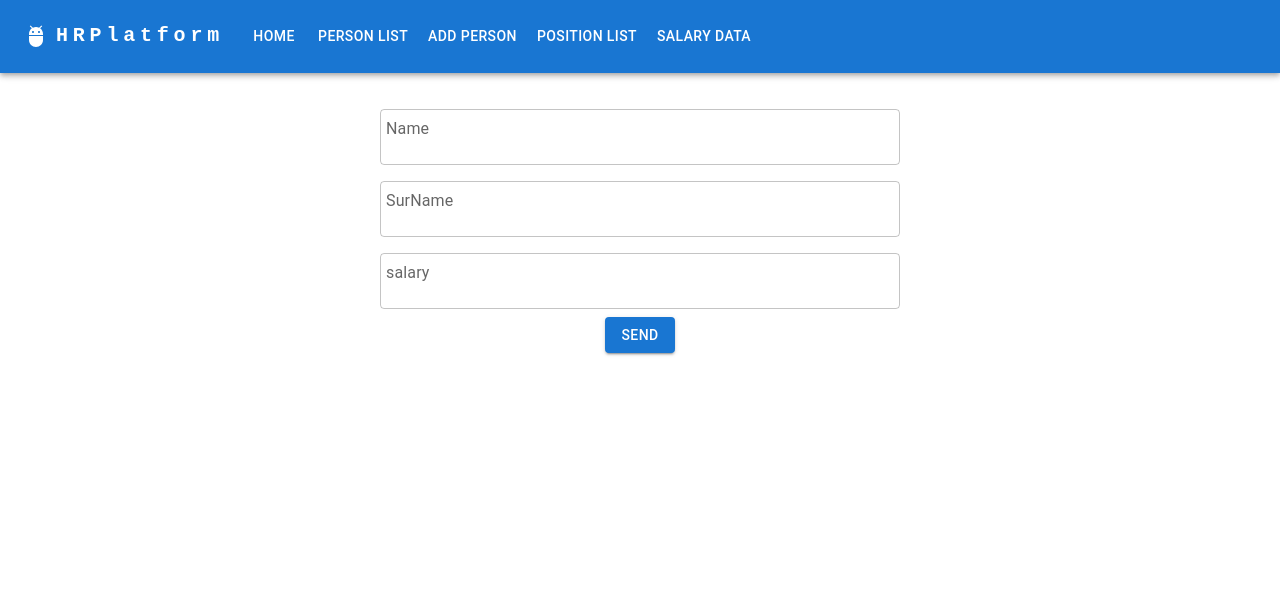
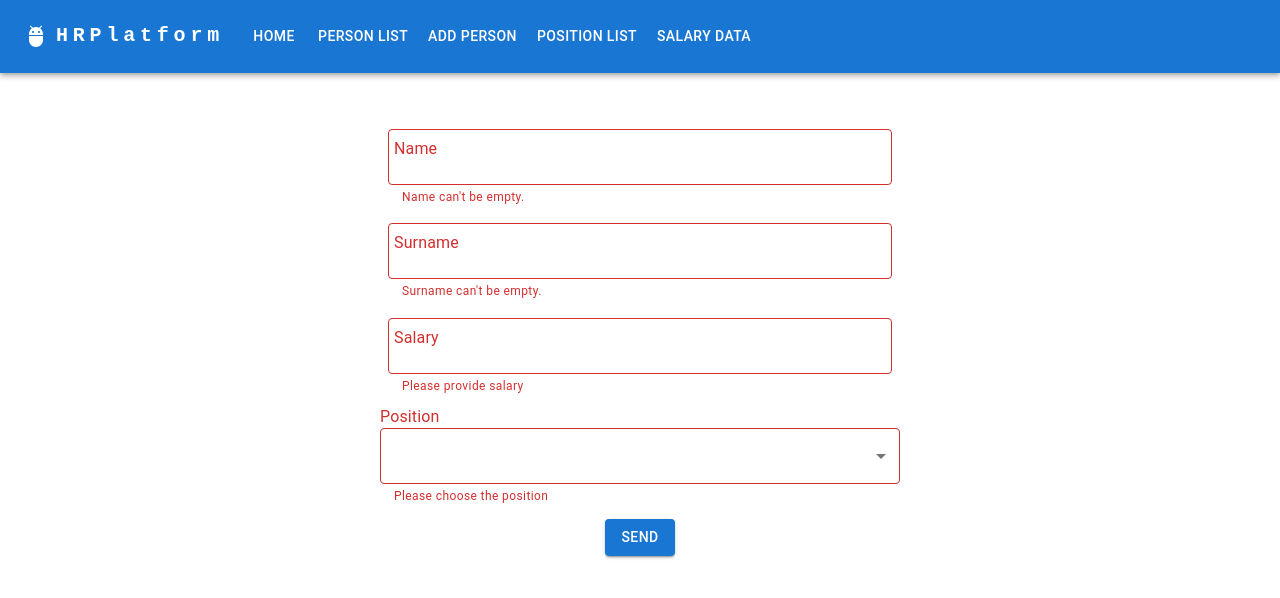
Before and after one commit to chimny/HRPlatformFrontEnd, a React (Create React App) app: page /persons/addPerson in a window 1280 px wide. Shown: the top 598 px of the page. Built offline with nearby package versions, Linux system fonts and the light colour scheme.

Commit message:
form work

```diff
--- a/src/components/AddPerson/AddPerson.tsx
+++ b/src/components/AddPerson/AddPerson.tsx
@@ -1,8 +1,12 @@
+import {FormEvent, useState} from "react"
+import {InsertedPersonRes} from "../../../../backend/types/person";
+
 import Button from "@mui/material/Button";
 import Container from "@mui/material/Container";
 import TextField from "@mui/material/TextField";
-import {FormEvent, useState} from "react"
-import {InsertedPersonRes, PersonEntity} from "../../../../backend/types/person"
+import MenuItem from '@mui/material/MenuItem';
+import Select from '@mui/material/Select';
+import {FormControl, FormLabel,FormHelperText} from '@mui/material';
 
 import './styledForm.css'
 import {Spinner} from "../Spinner/Spinner";
@@ -12,22 +16,25 @@ import {Alert} from "@mui/material";
 import {SeverityStatus} from "./interface/severityStatusInterface";
 import {updateForm} from "../../Utils/functions/updateForm";
 import {AddPersonType} from "./interface/formInterface";
+import {positionList} from "../../data/positionList";
 
 
 export const AddPerson = () => {
 
-    //@todo write option to have not defined position
     const initialState: AddPersonType = {
         name: '',
         surName: '',
-        position:'Assistant',
-        salary:0
+        position: '',
+        salary: '',
     };
 
-    const initialSeverityStatusState: SeverityStatus = {status: 'error', message: 'unexpected error, please try again later'}
+    const initialSeverityStatusState: SeverityStatus = {
+        status: 'error',
+        message: 'unexpected error, please try again later'
+    }
 
 
-    const [form, setForm] = useState<PersonEntity>(initialState);
+    const [form, setForm] = useState<AddPersonType>(initialState);
     const [loading, setLoading] = useState<boolean>(false);
     const [open, setOpen] = useState<boolean>(false);
     const [severityStatus, setSeverityStatus] = useState<SeverityStatus>(initialSeverityStatusState)
@@ -44,13 +51,11 @@ export const AddPerson = () => {
     };
 
 
-
-
     const sendForm = async (e: FormEvent) => {
         e.preventDefault();
         setLoading(true);
         try {
-            const res = await fetch(`http://localhost:3001/persons/addPerson`, {
+            const res = await fetch(`http://localhost:3001/addPerson`, {
                 method: 'POST',
                 headers: {
                     'Content-Type': 'application/json',
@@ -59,15 +64,13 @@ export const AddPerson = () => {
             });
             const responseMes: InsertedPersonRes = await res.json();
 
-         setSeverityStatus({status:responseMes.status, message:responseMes.message})
+            setSeverityStatus({status: responseMes.status, message: responseMes.message})
 
 
-        }
-        catch (e) {
+        } catch (e) {
             console.error(`unexpected error occured ${e}`);
             setSeverityStatus(initialSeverityStatusState)
-        }
-        finally {
+        } finally {
             setLoading(false);
             handleClick();
             setForm(initialState);
@@ -82,20 +85,56 @@ export const AddPerson = () => {
     }
 
 
-    return (<Container maxWidth="sm" sx={{padding: '20px'}}>
-            <form className={'styledForm'}>
-                <TextField id="outlined-basic" label="Name" variant="outlined" value={form.name} sx={{padding: '8px'}}
-                          onChange={e => updateForm('name', e.target.value,form,setForm)}/>
-                <TextField id="outlined-basic" label="SurName" variant="outlined" value={form.surName}
+    return (<Container
+            maxWidth="sm" sx={{padding: '20px'}}
+        >
+            <div className={'styledForm'}
+                 // fullWidth={true}
+            >
+
+                <TextField error   helperText="Name can't be empty." id="outlined-basic" label="Name" variant="outlined" value={form.name} sx={{padding: '8px'}}
+                           onChange={e => updateForm('name', e.target.value, form, setForm)}/>
+
+                <TextField  error   helperText="Surname can't be empty." id="outlined-basic" label="Surname" variant="outlined" value={form.surName}
                            sx={{padding: '8px'}}
-                           onChange={e => updateForm('surName', e.target.value,form,setForm)}/>
-                <TextField id="outlined-basic" label="salary" variant="outlined" value={form.surName}
+                           onChange={e => updateForm('surName', e.target.value, form, setForm)}/>
+
+                <TextField error   helperText="Please provide salary"  id="outlined-basic" label="Salary" variant="outlined" value={form.salary}
                            sx={{padding: '8px'}}
-                           onChange={e => updateForm('s', e.target.value,form,setForm)}/>
-                <Button variant="contained" sx={{margin: '0 auto'}} onClick={sendForm}>Send</Button>
-            </form>
+                           onChange={e => updateForm('salary', e.target.value, form, setForm)}/>
 
-            <Snackbar open={open} autoHideDuration={6000} onClose={handleClose}>
+                <FormControl className={'styledForm'} fullWidth={true} error>
+                <FormLabel id="position-label"   >Position</FormLabel>
+                <Select
+                    error
+                    labelId="position-label"
+                    id="demo-simple-select"
+                    value={form.position}
+                    label="Position"
+                    onChange={e => updateForm('position', e.target.value, form, setForm)}
+                    renderValue={(selected) => {
+                        if (selected.length === 0) {
+                            return <em>Position</em>;
+                        }
+
+                        return selected;
+                    }}
+                >
+
+                    {positionList.map((position) => {
+                        return (
+                            <MenuItem key={position} value={position}>{position}</MenuItem>
+                        )
+                    })}
+
+
+                </Select>
+                    <FormHelperText>Please choose the position</FormHelperText>
+                </FormControl>
+                <Button variant="contained" sx={{margin: '12px auto'}} onClick={sendForm}>Send</Button>
+            </div>
+
+            <Snackbar open={open} autoHideDuration={8000} onClose={handleClose}>
 
                 <Alert onClose={handleClose} severity={severityStatus.status} sx={{width: '100%'}}>
                     {severityStatus.message}
--- a/src/components/AddPerson/styledForm.css
+++ b/src/components/AddPerson/styledForm.css
@@ -3,5 +3,6 @@
 .styledForm{
     display:flex;
     flex-direction: column;
-    padding: 8px;
+    padding: 16px;
+    margin: 12px 0;
 }
--- /dev/null
+++ b/src/data/positionList.ts
@@ -0,0 +1,4 @@
+import {PositionList} from "../../../backend/types/personPosition";
+
+
+export const positionList: PositionList[] = ['Trainee', 'Assistant', 'Junior Specialist', 'Specialist', 'Senior Specialist', 'Manager']
```
Also changed, not shown: src/components/AddPerson/interface/formInterface.ts (+5 -2 lines).
